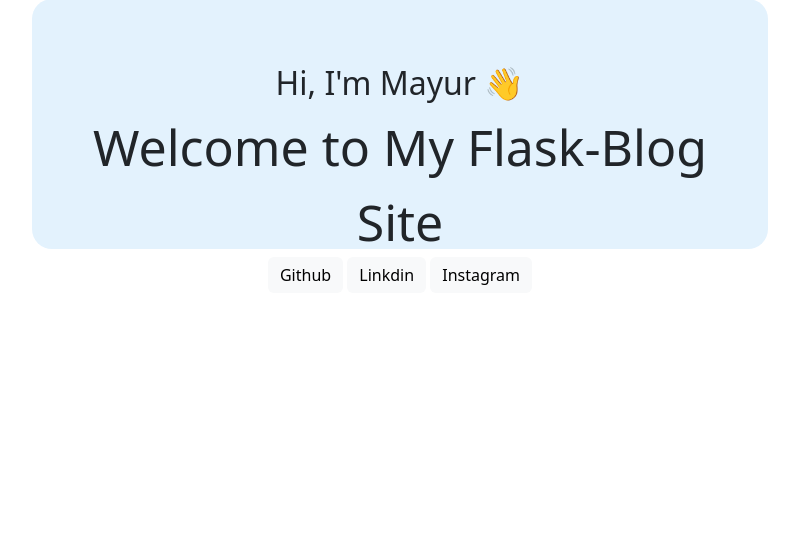
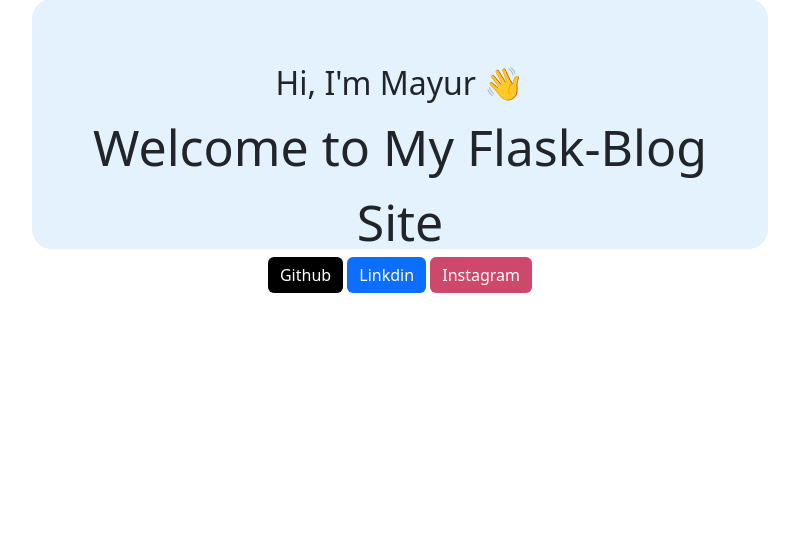
Before and after one commit to mayuras7685/flask-blog, a Flask app: page / in a window 1280 px wide. Shown: the part 121-654 px from the top of the page, without its empty margins (240-1039 px from the left). Run offline with Flask 2, Linux system fonts and the light colour scheme; the visitor is signed in with stand-in values (Sample User, id 1); data comes from the database, SQL or seed files in the repository; data that the repository does not hold is empty; parts of the project's set-up code (start-up, migrations or seed data) failed here and were passed over.

Commit message:
Social media btn

```diff
--- a/templates/index.html
+++ b/templates/index.html
@@ -18,15 +18,16 @@ content %}
   <button
     type="button"
     class="btn btn-light"
-    style="border: 2px; border-color: #e3f2fd"
+    style="border: 2px; background-color: black; color: white"
   >
-    Github
+    <a herf="https://github.com/mayuras7685">Github</a>
   </button>
 
   <button
     type="button"
-    class="btn btn-light"
+    class="btn btn-primary"
     style="border: 2px; border-color: #e3f2fd"
+    herf="https://www.linkedin.com/in/mayur-asodara-366067206/"
   >
     Linkdin
   </button>
@@ -34,7 +35,8 @@ content %}
   <button
     type="button"
     class="btn btn-light"
-    style="border: 2px; border-color: #e3f2fd"
+    style="border: 2px; background-color: #cd486b; color: white"
+    herf="https://www.instagram.com/mayur_7685/"
   >
     Instagram
   </button>
```
